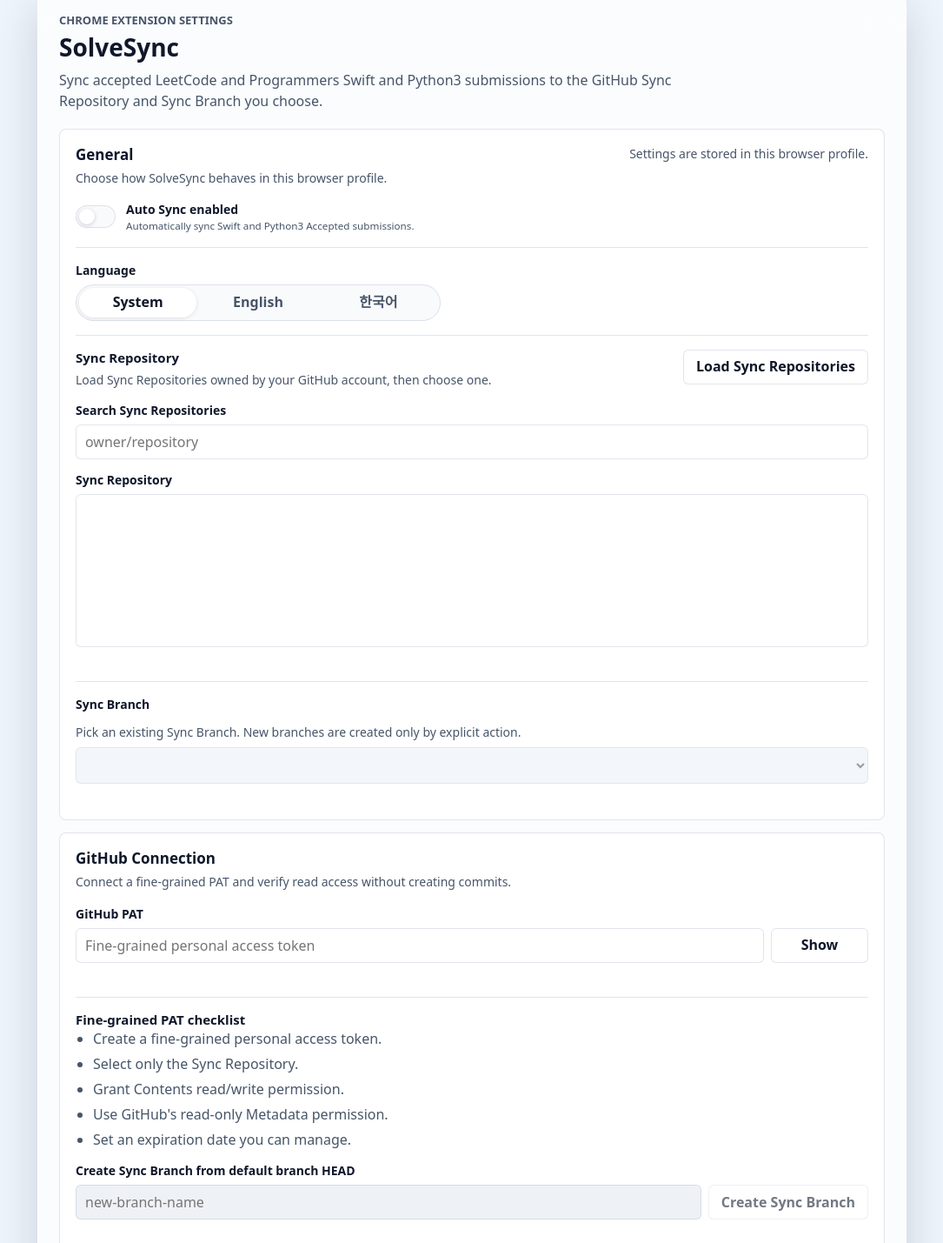
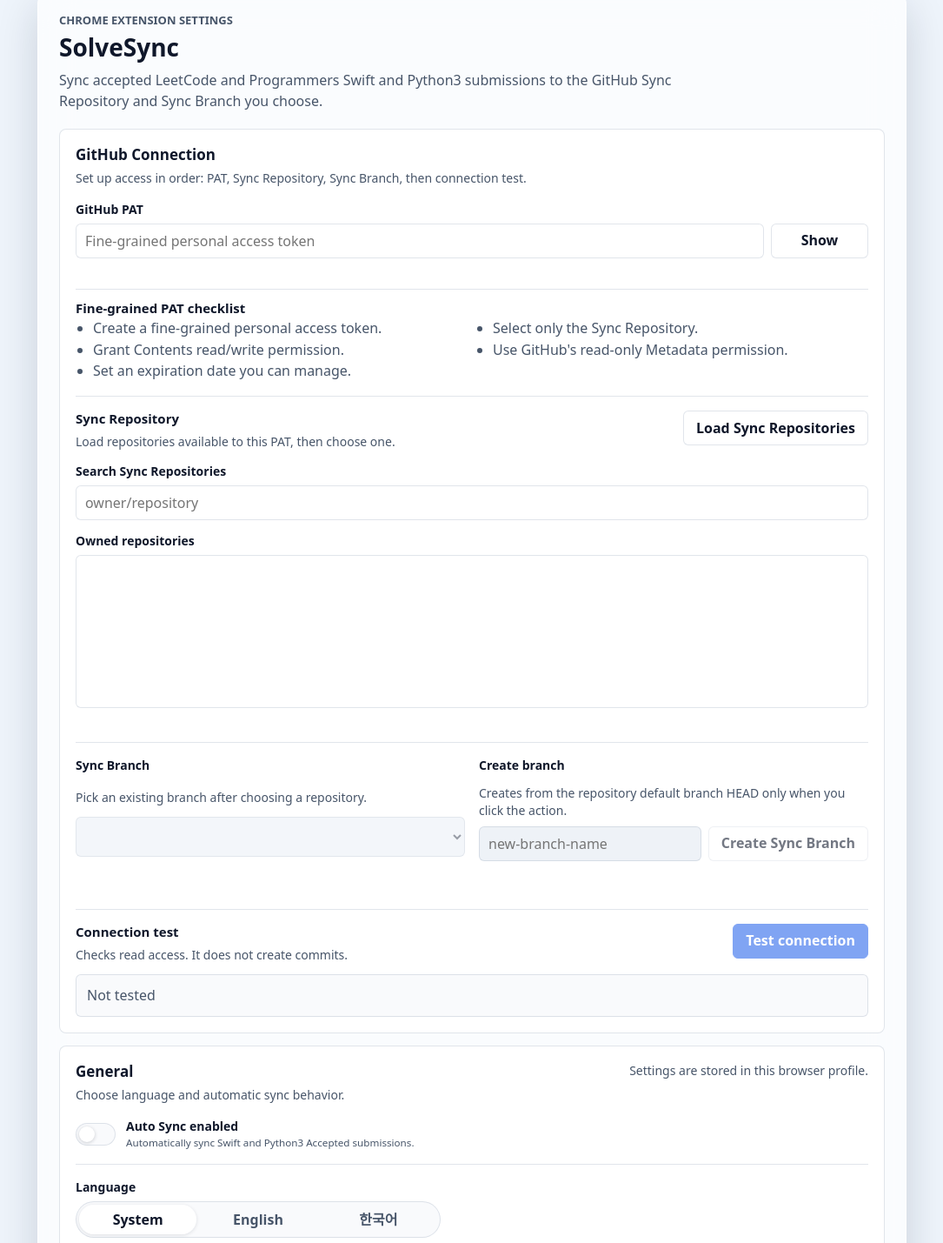
Before and after one commit to zaehorang/SolveSync, a website built with Vite: page src/options/index.html in a window 1280 px wide. Shown: the part 43-1472 px from the top of the page at 87% size, without its empty margins (97-1182 px from the left). Built offline with nearby package versions, Linux system fonts and the light colour scheme; some packages are replaced by stand-ins of ours.

Commit message:
fix: reorder options setup flow

```diff
--- a/src/options/index.html
+++ b/src/options/index.html
@@ -16,6 +16,107 @@
         </header>
 
         <form id="options-form" class="settings-form" novalidate>
+          <section class="panel setup-panel" aria-labelledby="github-title">
+            <div class="section-heading">
+              <div>
+                <h2 id="github-title" data-i18n="options.section.github.title"></h2>
+                <p class="section-copy" data-i18n="options.section.github.copy"></p>
+              </div>
+            </div>
+
+            <div class="setup-flow">
+              <div class="setup-step">
+                <div class="field">
+                  <label for="github-pat" data-i18n="options.field.githubPat"></label>
+                  <div class="input-action-row">
+                    <input
+                      id="github-pat"
+                      type="password"
+                      autocomplete="off"
+                      spellcheck="false"
+                      data-i18n-placeholder="options.field.githubPatPlaceholder"
+                    />
+                    <button id="toggle-pat" class="button secondary" type="button"></button>
+                  </div>
+                  <p id="pat-error" class="field-message" aria-live="polite"></p>
+                </div>
+
+                <div class="checklist-block compact-checklist" aria-labelledby="pat-checklist-title">
+                  <h3 id="pat-checklist-title" data-i18n="options.patChecklist.title"></h3>
+                  <ul class="checklist compact">
+                    <li data-i18n="options.patChecklist.create"></li>
+                    <li data-i18n="options.patChecklist.target"></li>
+                    <li data-i18n="options.patChecklist.contents"></li>
+                    <li data-i18n="options.patChecklist.metadata"></li>
+                    <li data-i18n="options.patChecklist.expiration"></li>
+                  </ul>
+                </div>
+              </div>
+
+              <div class="setup-step">
+                <div class="section-heading inline-heading">
+                  <div>
+                    <h3 id="repository-title" data-i18n="options.repository.title"></h3>
+                    <p class="section-copy" data-i18n="options.repository.copy"></p>
+                  </div>
+                  <button id="load-repositories" class="button secondary" type="button"></button>
+                </div>
+
+                <div class="field">
+                  <label for="repository-search" data-i18n="options.field.repositorySearch"></label>
+                  <input
+                    id="repository-search"
+                    type="search"
+                    autocomplete="off"
+                    data-i18n-placeholder="options.field.repositorySearchPlaceholder"
+                  />
+                </div>
+
+                <div class="field">
+                  <label for="repository-select" data-i18n="options.field.repositoryList"></label>
+                  <select id="repository-select" size="6"></select>
+                  <p id="repository-status" class="field-message" aria-live="polite"></p>
+                </div>
+              </div>
+
+              <div class="setup-step branch-controls">
+                <div class="field">
+                  <label for="branch-select" data-i18n="options.field.branchSelect"></label>
+                  <p class="section-copy" data-i18n="options.branch.copy"></p>
+                  <select id="branch-select" disabled></select>
+                  <p id="branch-status" class="field-message" aria-live="polite"></p>
+                </div>
+
+                <div class="field">
+                  <label for="create-branch-name" data-i18n="options.field.createBranch"></label>
+                  <p class="section-copy" data-i18n="options.createBranch.copy"></p>
+                  <div class="input-action-row">
+                    <input
+                      id="create-branch-name"
+                      type="text"
+                      autocomplete="off"
+                      data-i18n-placeholder="options.field.createBranchPlaceholder"
+                      disabled
+                    />
+                    <button id="create-branch" class="button secondary" type="button" disabled></button>
+                  </div>
+                  <p id="create-branch-status" class="field-message" aria-live="polite"></p>
+                </div>
+              </div>
+
+              <div class="connection-test" aria-labelledby="connection-test-title">
+                <div class="section-heading inline-heading">
+                  <div>
+                    <h3 id="connection-test-title" data-i18n="options.connectionTest.title"></h3>
+                    <p class="section-copy" data-i18n="options.connectionTest.copy"></p>
+                  </div>
+                  <button id="test-connection" class="button primary" type="button"></button>
+                </div>
+                <div id="connection-status" class="status-box neutral" aria-live="polite"></div>
+              </div>
+            </div>
+          </section>
+
           <section class="panel" aria-labelledby="general-title">
             <div class="section-heading">
               <div>
@@ -65,102 +166,6 @@
                 </div>
               </div>
             </div>
-
-            <div class="settings-row">
-              <div class="section-heading inline-heading">
-                <div>
-                  <h3 id="repository-title" data-i18n="options.field.repositorySelect"></h3>
-                  <p class="section-copy" data-i18n="options.repository.copy"></p>
-                </div>
-                <button id="load-repositories" class="button secondary" type="button"></button>
-              </div>
-
-              <div class="field">
-                <label for="repository-search" data-i18n="options.field.repositorySearch"></label>
-                <input
-                  id="repository-search"
-                  type="search"
-                  autocomplete="off"
-                  data-i18n-placeholder="options.field.repositorySearchPlaceholder"
-                />
-              </div>
-
-              <div class="field">
-                <label for="repository-select" data-i18n="options.field.repositorySelect"></label>
-                <select id="repository-select" size="6"></select>
-                <p id="repository-status" class="field-message" aria-live="polite"></p>
-              </div>
-            </div>
-
-            <div class="settings-row">
-              <div class="field">
-                <label for="branch-select" data-i18n="options.field.branchSelect"></label>
-                <p class="section-copy" data-i18n="options.branch.copy"></p>
-                <select id="branch-select" disabled></select>
-                <p id="branch-status" class="field-message" aria-live="polite"></p>
-              </div>
-            </div>
-          </section>
-
-          <section class="panel" aria-labelledby="github-title">
-            <div class="section-heading">
-              <div>
-                <h2 id="github-title" data-i18n="options.section.github.title"></h2>
-                <p class="section-copy" data-i18n="options.section.github.copy"></p>
-              </div>
-            </div>
-
-            <div class="field">
-              <label for="github-pat" data-i18n="options.field.githubPat"></label>
-              <div class="input-action-row">
-                <input
-                  id="github-pat"
-                  type="password"
-                  autocomplete="off"
-                  spellcheck="false"
-                  data-i18n-placeholder="options.field.githubPatPlaceholder"
-                />
-                <button id="toggle-pat" class="button secondary" type="button"></button>
-              </div>
-              <p id="pat-error" class="field-message" aria-live="polite"></p>
-            </div>
-
-            <div class="checklist-block" aria-labelledby="pat-checklist-title">
-              <h3 id="pat-checklist-title" data-i18n="options.patChecklist.title"></h3>
-              <ul class="checklist">
-                <li data-i18n="options.patChecklist.create"></li>
-                <li data-i18n="options.patChecklist.target"></li>
-                <li data-i18n="options.patChecklist.contents"></li>
-                <li data-i18n="options.patChecklist.metadata"></li>
-                <li data-i18n="options.patChecklist.expiration"></li>
-              </ul>
-            </div>
-
-            <div class="field">
-              <label for="create-branch-name" data-i18n="options.field.createBranch"></label>
-              <div class="input-action-row">
-                <input
-                  id="create-branch-name"
-                  type="text"
-                  autocomplete="off"
-                  data-i18n-placeholder="options.field.createBranchPlaceholder"
-                  disabled
-                />
-                <button id="create-branch" class="button secondary" type="button" disabled></button>
-              </div>
-              <p id="create-branch-status" class="field-message" aria-live="polite"></p>
-            </div>
-
-            <div class="connection-test" aria-labelledby="connection-test-title">
-              <div class="section-heading inline-heading">
-                <div>
-                  <h3 id="connection-test-title" data-i18n="options.connectionTest.title"></h3>
-                  <p class="section-copy" data-i18n="options.connectionTest.copy"></p>
-                </div>
-                <button id="test-connection" class="button primary" type="button"></button>
-              </div>
-              <div id="connection-status" class="status-box neutral" aria-live="polite"></div>
-            </div>
           </section>
 
           <section class="panel" aria-labelledby="security-title">
--- a/src/options/styles.css
+++ b/src/options/styles.css
@@ -135,6 +135,31 @@
 .settings-row.compact-row {
   padding-top: 0;
   border-top: 0;
+  margin-top: 0;
+}
+
+.setup-flow {
+  display: grid;
+  gap: 16px;
+}
+
+.setup-step {
+  border-top: 1px solid var(--ss-hairline);
+  padding-top: 16px;
+}
+
+.setup-step:first-child {
+  border-top: 0;
+  padding-top: 0;
+}
+
+.branch-controls {
+  display: grid;
+  grid-template-columns: repeat(2, minmax(0, 1fr));
+  gap: 16px;
+}
+
+.branch-controls .field {
   margin-top: 0;
 }
 
@@ -316,6 +341,11 @@
   padding-top: 16px;
 }
 
+.compact-checklist {
+  margin-top: 12px;
+  padding-top: 12px;
+}
+
 .checklist,
 .disclosure-list {
   margin: 0;
@@ -324,9 +354,21 @@
   line-height: 1.55;
 }
 
+.checklist.compact,
+.disclosure-list {
+  display: grid;
+  grid-template-columns: repeat(2, minmax(0, 1fr));
+  column-gap: 28px;
+}
+
 .checklist li + li,
 .disclosure-list li + li {
   margin-top: 4px;
+}
+
+.checklist.compact li + li,
+.disclosure-list li + li {
+  margin-top: 0;
 }
 
 .status-box {
@@ -425,6 +467,17 @@
     display: grid;
   }
 
+  .branch-controls,
+  .checklist.compact,
+  .disclosure-list {
+    grid-template-columns: 1fr;
+  }
+
+  .checklist.compact li + li,
+  .disclosure-list li + li {
+    margin-top: 4px;
+  }
+
   .input-action-row {
     grid-template-columns: 1fr;
   }
--- a/src/shared/i18n.ts
+++ b/src/shared/i18n.ts
@@ -110,9 +110,9 @@
   "options.page.eyebrow": "Chrome extension settings",
   "options.page.lede": "Sync accepted LeetCode and Programmers Swift and Python3 submissions to the GitHub Sync Repository and Sync Branch you choose.",
   "options.section.general.title": "General",
-  "options.section.general.copy": "Choose how SolveSync behaves in this browser profile.",
+  "options.section.general.copy": "Choose language and automatic sync behavior.",
   "options.section.github.title": "GitHub Connection",
-  "options.section.github.copy": "Connect a fine-grained PAT and verify read access without creating commits.",
+  "options.section.github.copy": "Set up access in order: PAT, Sync Repository, Sync Branch, then connection test.",
   "options.section.security.title": "Security",
   "options.section.about.title": "About",
   "options.section.save.title": "Save controls",
@@ -123,14 +123,17 @@
   "options.field.repositorySearch": "Search Sync Repositories",
   "options.field.repositorySearchPlaceholder": "owner/repository",
   "options.field.repositorySelect": "Sync Repository",
+  "options.field.repositoryList": "Owned repositories",
   "options.field.branchSelect": "Sync Branch",
-  "options.field.createBranch": "Create Sync Branch from default branch HEAD",
+  "options.field.createBranch": "Create branch",
   "options.field.createBranchPlaceholder": "new-branch-name",
   "options.field.language": "Language",
   "options.autoSync.title": "Auto Sync enabled",
   "options.autoSync.detail": "Automatically sync Swift and Python3 Accepted submissions.",
-  "options.repository.copy": "Load Sync Repositories owned by your GitHub account, then choose one.",
-  "options.branch.copy": "Pick an existing Sync Branch. New branches are created only by explicit action.",
+  "options.repository.title": "Sync Repository",
+  "options.repository.copy": "Load repositories available to this PAT, then choose one.",
+  "options.branch.copy": "Pick an existing branch after choosing a repository.",
+  "options.createBranch.copy": "Creates from the repository default branch HEAD only when you click the action.",
   "options.patChecklist.title": "Fine-grained PAT checklist",
   "options.patChecklist.create": "Create a fine-grained personal access token.",
   "options.patChecklist.target": "Select only the Sync Repository.",
@@ -138,7 +141,7 @@
   "options.patChecklist.metadata": "Use GitHub's read-only Metadata permission.",
   "options.patChecklist.expiration": "Set an expiration date you can manage.",
   "options.connectionTest.title": "Connection test",
-  "options.connectionTest.copy": "Checks Sync Repository, Sync Branch, and Git data read access. It does not create commits.",
+  "options.connectionTest.copy": "Checks read access. It does not create commits.",
   "options.security.patStorage": "PAT is stored in Chrome extension local storage.",
   "options.security.retryStorage": "Failed Retry Bundles can temporarily store Accepted solution code in local storage.",
   "options.security.retryLimit": "Retry Bundles are kept for at most 20 items and 7 days, then deleted after retry succeeds.",
@@ -276,9 +279,9 @@
   "options.page.eyebrow": "Chrome 확장 설정",
   "options.page.lede": "Accepted 된 LeetCode와 Programmers Swift, Python3 제출을 사용자가 선택한 GitHub Sync Repository와 Sync Branch에 동기화합니다.",
   "options.section.general.title": "General",
-  "options.section.general.copy": "이 브라우저 프로필에서 SolveSync가 동작하는 방식을 선택하세요.",
+  "options.section.general.copy": "언어와 자동 sync 동작을 선택하세요.",
   "options.section.github.title": "GitHub Connection",
-  "options.section.github.copy": "fine-grained PAT를 연결하고 commit 생성 없이 읽기 접근을 확인합니다.",
+  "options.section.github.copy": "PAT, Sync Repository, Sync Branch, 연결 테스트 순서로 설정합니다.",
   "options.section.security.title": "Security",
   "options.section.about.title": "About",
   "options.section.save.title": "Save controls",
@@ -289,14 +292,17 @@
   "options.field.repositorySearch": "Sync Repository 검색",
   "options.field.repositorySearchPlaceholder": "owner/repository",
   "options.field.repositorySelect": "Sync Repository",
+  "options.field.repositoryList": "본인 저장소 목록",
   "options.field.branchSelect": "Sync Branch",
-  "options.field.createBranch": "Default branch HEAD에서 Sync Branch 만들기",
+  "options.field.createBranch": "Branch 만들기",
   "options.field.createBranchPlaceholder": "new-branch-name",
   "options.field.language": "언어",
   "options.autoSync.title": "Auto Sync 켜기",
   "options.autoSync.detail": "Swift와 Python3 Accepted 제출을 자동으로 sync합니다.",
-  "options.repository.copy": "GitHub 계정이 owner인 Sync Repository를 불러온 뒤 하나를 선택하세요.",
-  "options.branch.copy": "기존 Sync Branch를 선택하세요. 새 branch는 명시적 action으로만 생성됩니다.",
+  "options.repository.title": "Sync Repository",
+  "options.repository.copy": "이 PAT로 접근 가능한 저장소를 불러온 뒤 하나를 선택하세요.",
+  "options.branch.copy": "저장소를 선택한 뒤 기존 branch를 선택하세요.",
+  "options.createBranch.copy": "버튼을 누른 경우에만 repository default branch HEAD에서 생성합니다.",
   "options.patChecklist.title": "Fine-grained PAT 체크리스트",
   "options.patChecklist.create": "Fine-grained personal access token을 생성합니다.",
   "options.patChecklist.target": "Sync Repository만 선택합니다.",
@@ -304,7 +310,7 @@
   "options.patChecklist.metadata": "GitHub가 제공하는 read-only Metadata 권한을 사용합니다.",
   "options.patChecklist.expiration": "감당할 수 있는 만료일을 설정합니다.",
   "options.connectionTest.title": "연결 테스트",
-  "options.connectionTest.copy": "Sync Repository, Sync Branch, Git data 읽기 접근을 확인합니다. commit은 만들지 않습니다.",
+  "options.connectionTest.copy": "읽기 접근을 확인합니다. commit은 만들지 않습니다.",
   "options.security.patStorage": "PAT는 Chrome extension local storage에 저장됩니다.",
   "options.security.retryStorage": "실패 Retry Bundle은 Accepted solution code를 local storage에 임시 저장할 수 있습니다.",
   "options.security.retryLimit": "Retry Bundle은 최대 20개, 최대 7일 보관하고 retry 성공 후 삭제합니다.",
```
Also changed, not shown: docs/UI_GUIDE.md (+2 -1 lines).
